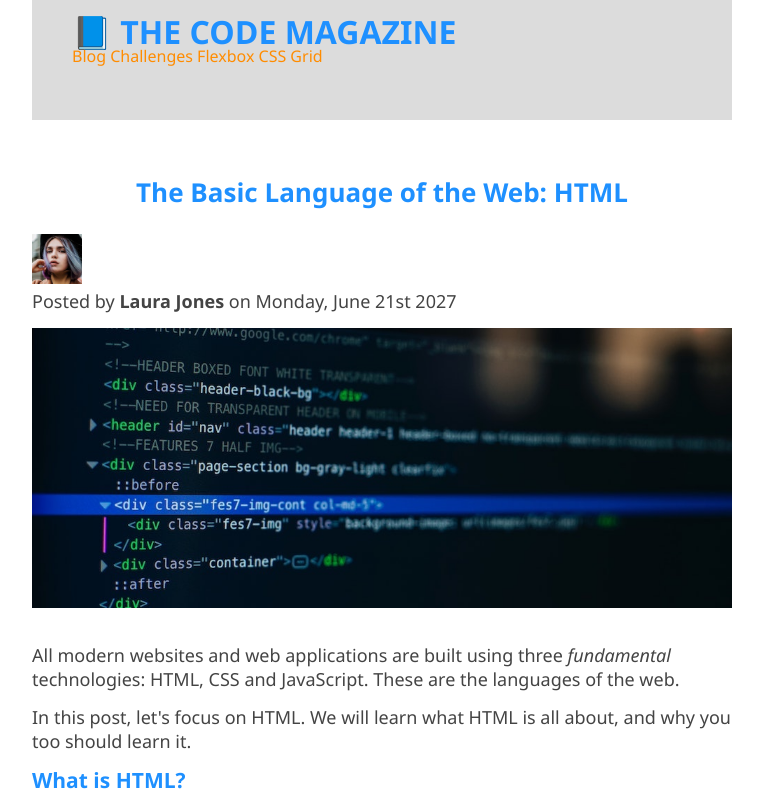
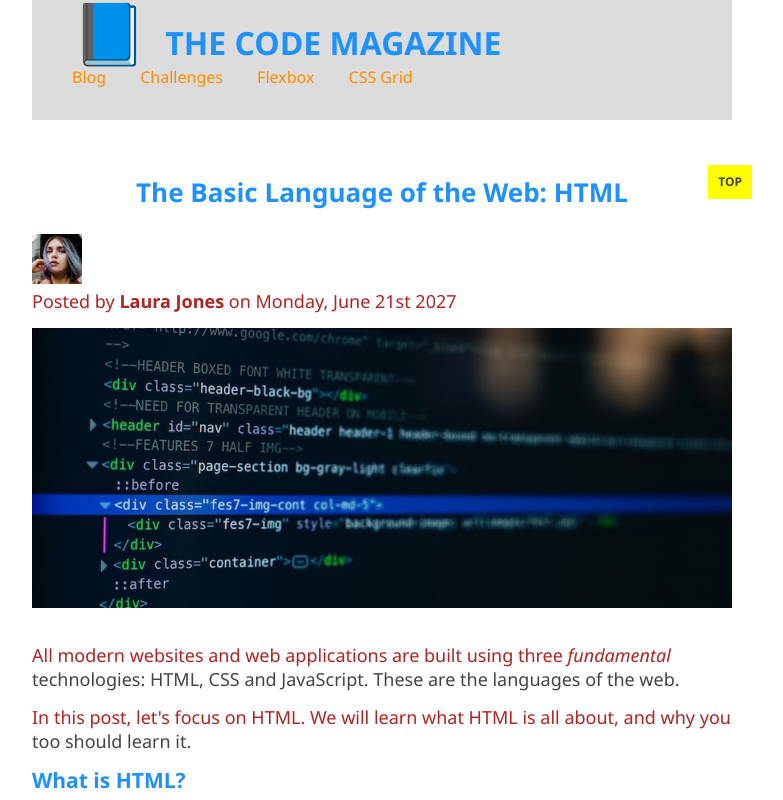
Before and after one commit to HerrBvomSee/learn_modern_css, a plain HTML site: page page.html in a window 1280 px wide. Shown: the top 800 px of the page, without its empty margins (258-1041 px from the left). Drawn offline with Linux system fonts and the light colour scheme.

Commit message:
Positioning

```diff
--- a/base-styles.css
+++ b/base-styles.css
@@ -7,6 +7,7 @@ body {
   color       : #444444;
   font-family : "Segoe UI", Tahoma, Geneva, Verdana, sans-serif;
   line-height : 1.5em;
+  position    : relative;
 }
 
 .container {
@@ -55,6 +56,7 @@ h2 {
   font-size     : 26px;
   text-align    : center;
   margin-bottom : 30px;
+  position      : relative;
 }
 
 h3 {
@@ -133,3 +135,48 @@ footer p {
   width  : 100%;
   height : auto;
 }
+
+nav a:link {
+  margin-right : 30px;
+  margin-top   : 10px;
+  display      : inline-block;
+}
+
+nav a:link:last-child {
+  margin-right : 0;
+}
+
+button {
+  padding   : 20px;
+  font-size : 22px;
+  cursor    : pointer;
+  position  : absolute;
+  bottom    : 50px;
+  right     : 50px;
+}
+
+h1::first-letter {
+  font-size    : 60px;
+  margin-right : 10px;
+}
+
+p::first-line {
+  color : firebrick;
+}
+
+h3 + p::first-line {
+  color : darkslateblue;
+}
+
+h2::after {
+  content          : "TOP";
+  font-size        : 12px;
+  background-color : yellow;
+  color            : #444444;
+  font-weight      : bold;
+  display          : inline-block;
+  padding          : 5px 10px;
+  position         : absolute;
+  top              : -15px;
+  right            : -20px;
+}
--- a/page.html
+++ b/page.html
@@ -93,7 +93,7 @@
       <li class="">To be able to use the fundamental web dev language</li>
       <li>
         To hand-craft beautiful websites instead of relying on tools like
-        Worpress or Wix
+        Wordpress or Wix
       </li>
       <li>To build web applications</li>
       <li>To impress friends</li>
@@ -139,5 +139,8 @@
     <p id="copyright" class="copyright text">Copyright &copy; 2027 by The Code Magazine.</p>
   </footer>
 </div>
+
+<button>❤️ Like</button>
+
 </body>
 </html>
```
